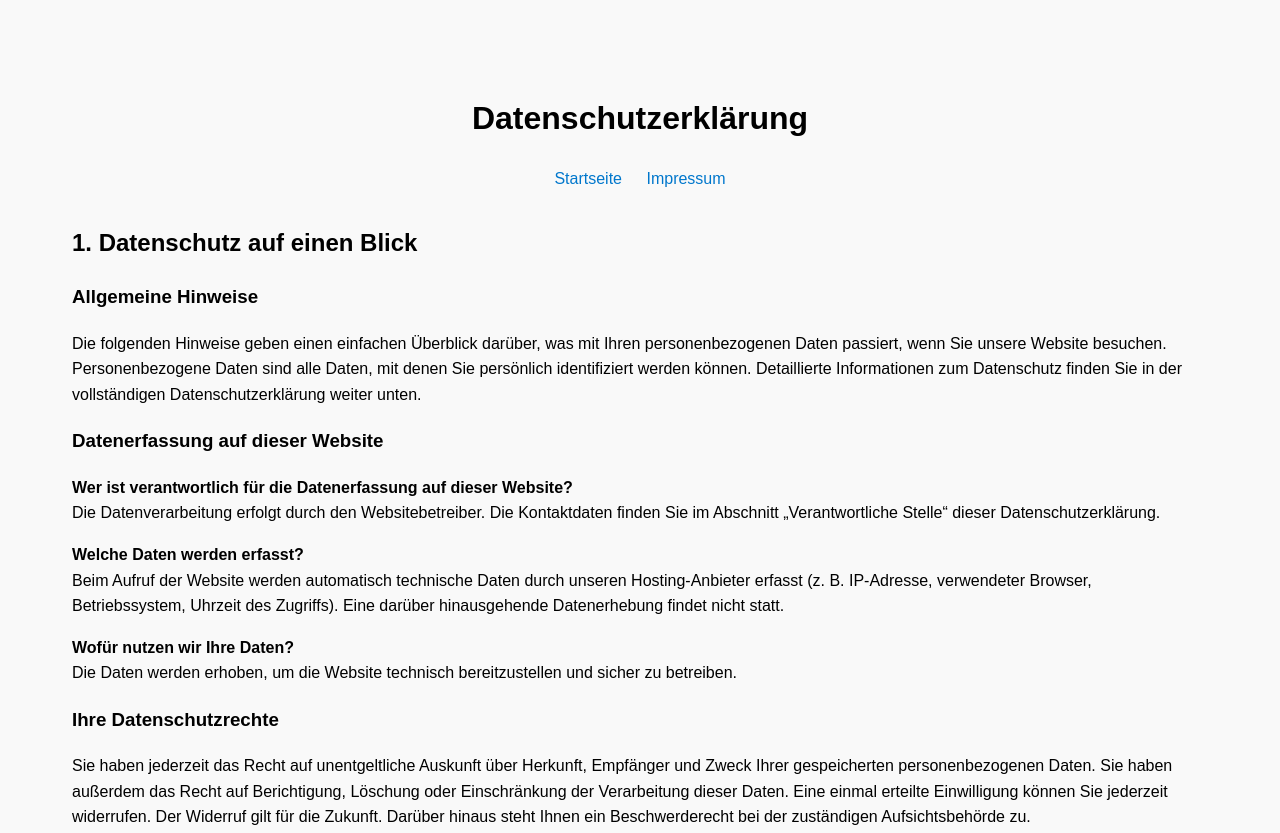
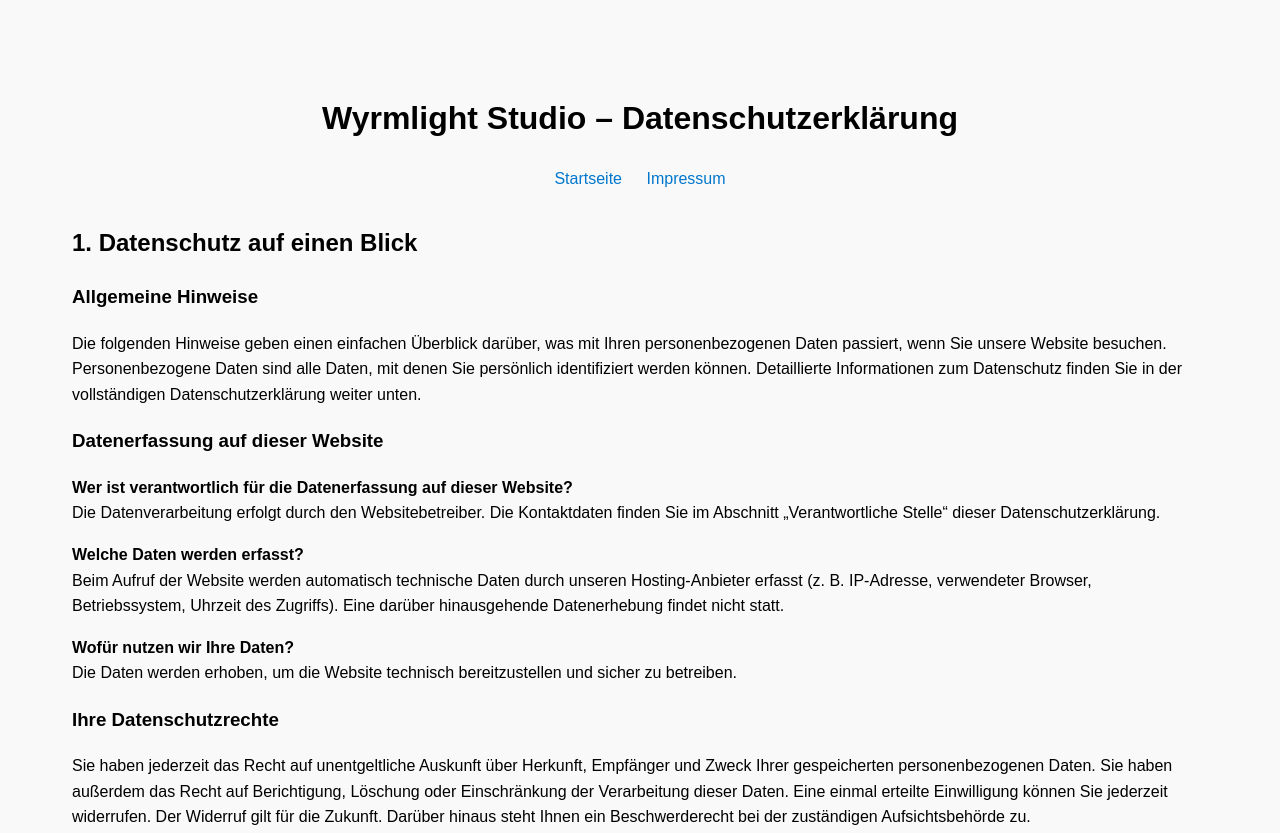
Before and after one commit to WyrmlightStudio/website-underconstruction, a plain HTML site: page datenschutz.html in a window 1280 px wide. Shown: the top 833 px of the page. Drawn offline with Linux system fonts and the light colour scheme.

Commit message:
Update datenschutz.html

```diff
--- a/datenschutz.html
+++ b/datenschutz.html
@@ -29,7 +29,7 @@
   </style>
 </head>
 <body>
-  <h1>Datenschutzerklärung</h1>
+  <h1>Wyrmlight Studio – Datenschutzerklärung</h1>
 
   <nav>
     <a href="index.html">Startseite</a>
```
